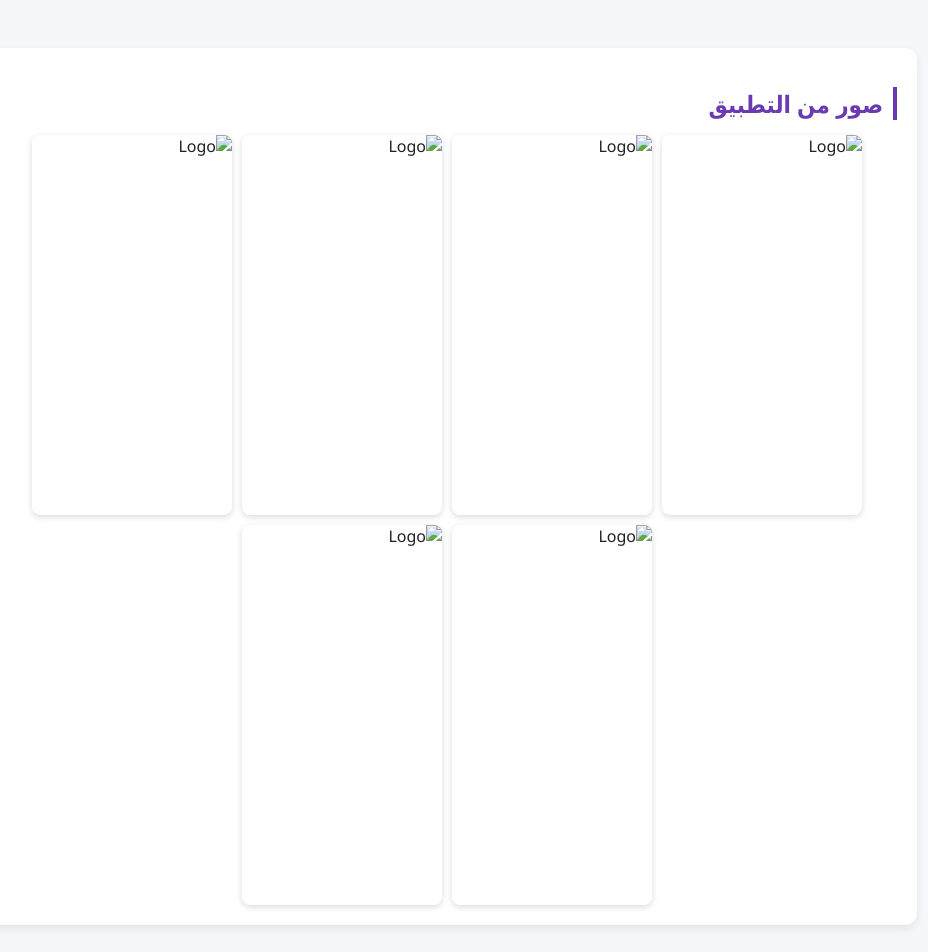
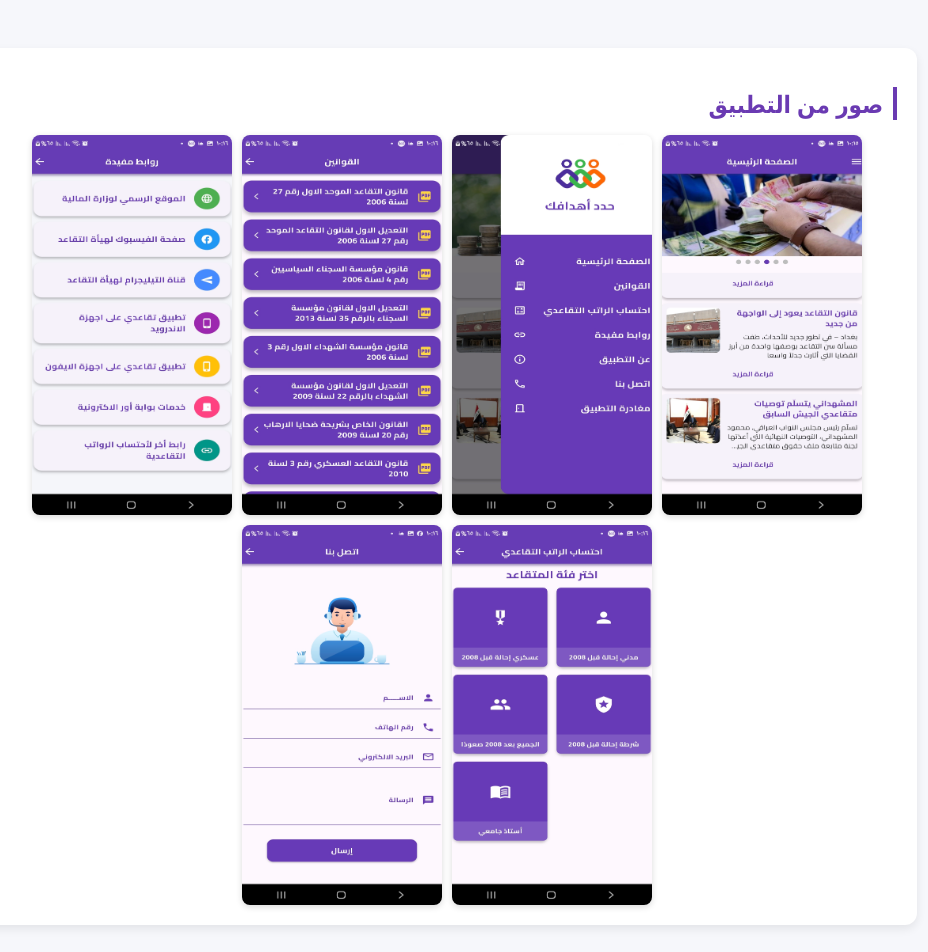
Before and after one commit to Osama1975/Zokak, a plain HTML site: page index.html in a window 1280 px wide. Shown: the part 1020-1972 px from the top of the page, without its empty margins (193-1121 px from the left). Drawn offline with Linux system fonts and the light colour scheme; the site is published under a folder, as on GitHub Pages, so addresses that start at the root find nothing.

Commit message:
Update index.html

```diff
--- a/index.html
+++ b/index.html
@@ -213,12 +213,12 @@
   <section id="gallery">
     <h2>صور من التطبيق</h2>
     <div class="gallery">
-        <img src="/image/news.jpg"  alt="Logo">
-      <img src="/image/menu.jpg" alt="Logo">
-       <img src="/image/law.jpg"  alt="Logo">
-         <img src="/image/link.jpg" alt="Logo">
-      <img src="/image/calc.jpg" alt="Logo">
-       <img src="/image/contact.jpg"  alt="Logo">
+        <img src="image/news.jpg"  alt="Logo">
+      <img src="image/menu.jpg" alt="Logo">
+       <img src="image/law.jpg"  alt="Logo">
+         <img src="image/link.jpg" alt="Logo">
+      <img src="image/calc.jpg" alt="Logo">
+       <img src="image/contact.jpg"  alt="Logo">
     </div>
   </section>
 
```
